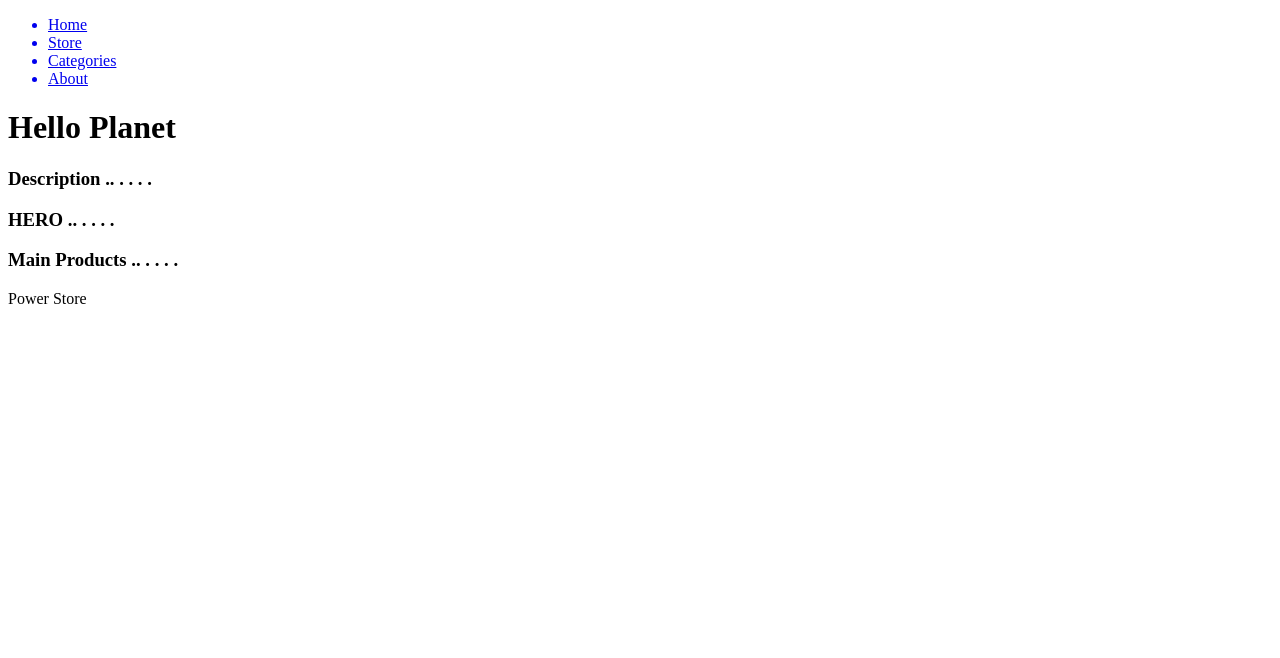
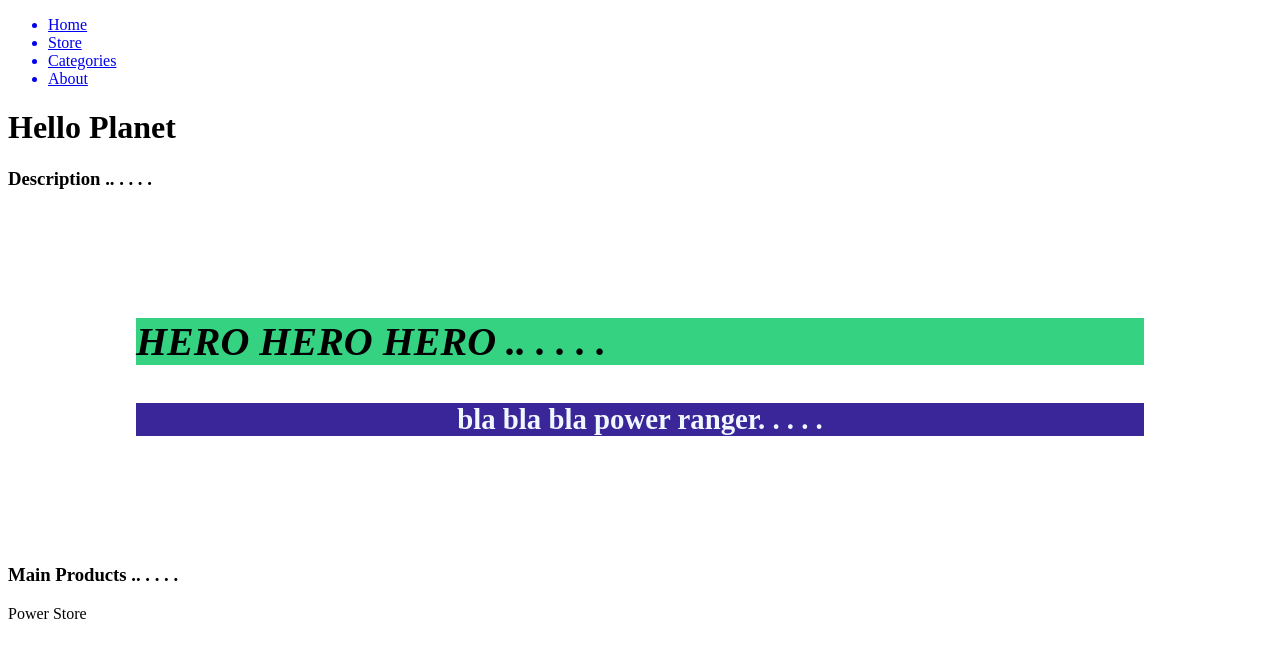
Before and after one commit to martinpercu/Nextjs-16-Store, a Next.js app: page / in a window 1280 px wide. Shown: the top 658 px of the page. Built offline with nearby package versions, Linux system fonts and the light colour scheme.

Commit message:
example css modules hows works in React

```diff
--- /dev/null
+++ b/src/components/home/Hero/Hero.module.css
@@ -0,0 +1,15 @@
+.Hero {
+    margin: 8rem;
+}
+
+.Hero h2 {
+    font-size: 2.5rem;
+    font-style: oblique;
+    background: #34d281;
+}
+.Hero h4 {
+    font-size: 1.8rem;
+    color: aliceblue;
+    text-align: center;
+    background: #3a2599;
+}
--- a/src/components/home/Hero/Hero.tsx
+++ b/src/components/home/Hero/Hero.tsx
@@ -1,9 +1,14 @@
+import styles from './Hero.module.css'
+
 export const Hero = () => {
     return(
-        <section>
-            <h3>
-                HERO .. . . . .
-            </h3>
+        <section className={styles.Hero}>
+            <h2>
+                 HERO HERO HERO .. . . . .
+            </h2>
+            <h4>
+                 bla bla bla power ranger. . . . .
+            </h4>
         </section>
     )
 }
```
Also changed, not shown: 1 other file (tests, documents, lock files or other folders).
